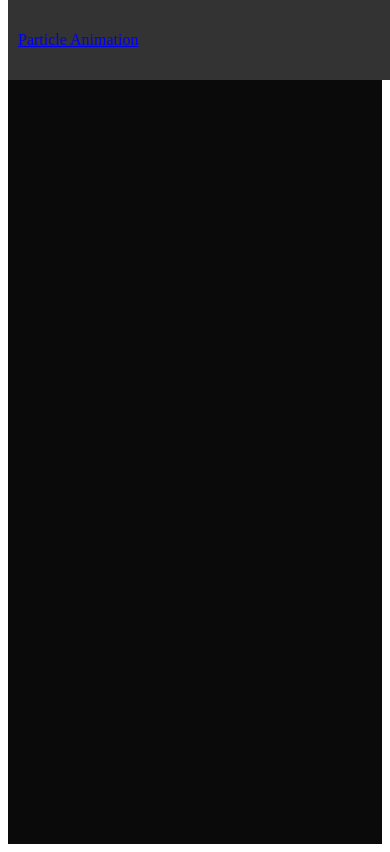
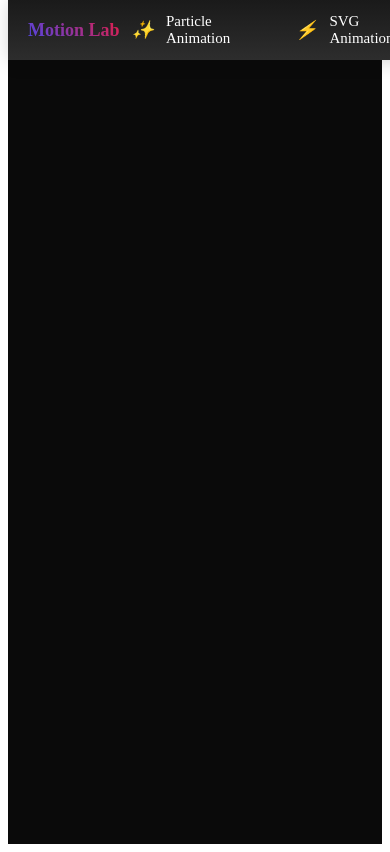
Before and after one commit to 9bfish8/AnimatePractice, a website: page public/index.html in a window 390 px wide. Drawn offline with nearby package versions, Linux system fonts and the light colour scheme.

Commit message:
feat:sidebar 수정

```diff
--- a/public/component/sidebar/sidebar.css
+++ b/public/component/sidebar/sidebar.css
@@ -1,22 +1,114 @@
+/* sidebar.css */
 .sidebar {
   width: 250px;
   position: fixed;
   height: 100vh;
-  background: #333;
+  background: linear-gradient(180deg, #1a1a1a 0%, #2d2d2d 100%);
   padding: 20px;
+  color: white;
+  display: flex;
+  flex-direction: column;
+  box-shadow: 2px 0 20px rgba(0,0,0,0.2);
 }
 
+.logo-section {
+  padding: 20px 0;
+  border-bottom: 1px solid rgba(255,255,255,0.1);
+  margin-bottom: 20px;
+}
+
+.logo-section h1 {
+  font-size: 24px;
+  font-weight: 700;
+  margin: 0;
+  background: linear-gradient(45deg, #4f46e5, #e11d48);
+  -webkit-background-clip: text;
+  -webkit-text-fill-color: transparent;
+}
+
+.logo-section p {
+  font-size: 14px;
+  color: #888;
+  margin: 5px 0 0 0;
+}
+
+.nav-links {
+  flex: 1;
+}
+
+.nav-links a {
+  display: flex;
+  align-items: center;
+  padding: 12px 15px;
+  color: #fff;
+  text-decoration: none;
+  border-radius: 8px;
+  margin-bottom: 8px;
+  transition: all 0.3s ease;
+}
+
+.nav-links a:hover {
+  background: rgba(255,255,255,0.1);
+  transform: translateX(5px);
+}
+
+.nav-links i {
+  margin-right: 12px;
+  font-size: 18px;
+}
+
+.nav-links span {
+  font-size: 15px;
+}
+
+.footer {
+  padding: 20px 0;
+  border-top: 1px solid rgba(255,255,255,0.1);
+  text-align: center;
+  font-size: 12px;
+  color: #888;
+}
+
+/* 반응형 디자인 */
 @media screen and (max-width: 768px) {
   .sidebar {
     width: 100%;
     height: 60px;
-    padding: 10px;
-    display: flex;
+    padding: 0 20px;
+    flex-direction: row;
     align-items: center;
+    justify-content: space-between;
   }
 
-  .sidebar a {
-    margin-right: 15px;
-    margin-bottom: 0;
+  .logo-section {
+    padding: 0;
+    border: none;
+    margin: 0;
+  }
+
+  .logo-section h1 {
+    font-size: 18px;
+  }
+
+  .logo-section p {
+    display: none;
+  }
+
+  .nav-links {
+    display: flex;
+    gap: 15px;
+  }
+
+  .nav-links a {
+    padding: 8px 12px;
+    margin: 0;
+  }
+
+  .nav-links a:hover {
+    transform: translateY(-2px);
+  }
+
+  .footer {
+    display: none;
   }
 }
--- a/public/component/sidebar/sidebar.html
+++ b/public/component/sidebar/sidebar.html
@@ -1,3 +1,20 @@
+<!-- sidebar.html -->
 <div class="sidebar">
-  <a href="../../pages/GSAP/GSAP.html" target="content-frame">Particle Animation</a>
+  <div class="logo-section">
+    <h1>Motion Lab</h1>
+    <p>Animation Collection</p>
+  </div>
+  <nav class="nav-links">
+    <a href="pages/GSAP/GSAP.html" target="content-frame">
+      <i class="particle-icon">✨</i>
+      <span>Particle Animation</span>
+    </a>
+    <a href="pages/Anime/Anime.html" target="content-frame">
+      <i class="svg-icon">⚡</i>
+      <span>SVG Animation</span>
+    </a>
+  </nav>
+  <div class="footer">
+    <p>Created by JIWOO</p>
+  </div>
 </div>
```
